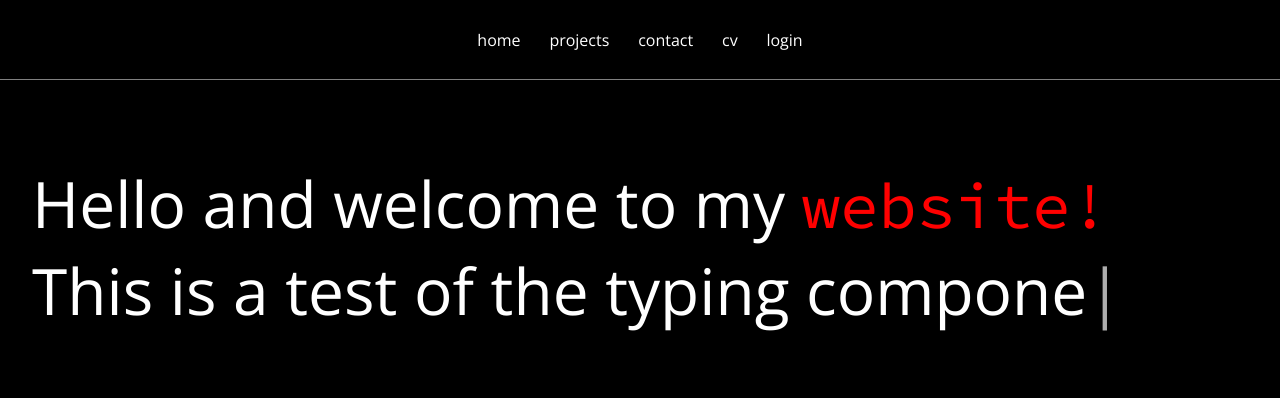
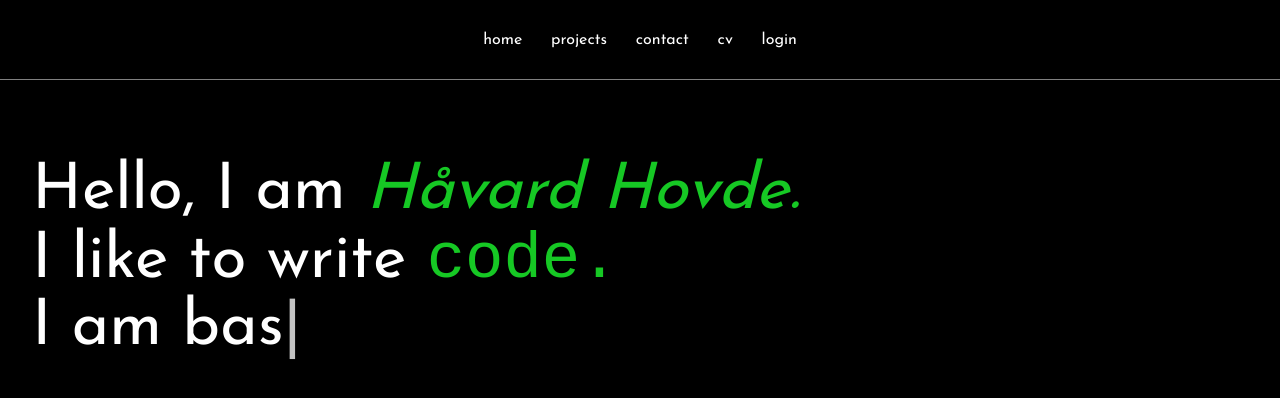
Before and after one commit to havardhovde/portfolio, a React (Create React App) app: page /home in a window 1280 px wide. Shown: the top 398 px of the page. Built offline with nearby package versions, Linux system fonts and the light colour scheme; no server answers.

Commit message:
small front page updates

```diff
--- a/package.json
+++ b/package.json
@@ -18,6 +18,7 @@
     "react-spinners": "^0.8.0",
     "react-typeme": "^1.0.1",
     "react-typist": "^2.0.5",
+    "react-typist-loop": "0.0.5",
     "typewriter-effect": "^2.12.2"
   },
   "scripts": {
--- a/src/App.css
+++ b/src/App.css
@@ -1,4 +1,5 @@
 @import url('https://fonts.googleapis.com/css?family=Open+Sans:300,400&display=swap');
+@import url('https://fonts.googleapis.com/css?family=Josefin+Sans|Ubuntu+Condensed&display=swap');
 
 * {
   padding: 0;
@@ -8,7 +9,9 @@
 }
 
 body, html {
-  font-family: "Open Sans";
+  /* font-family: 'Ubuntu Condensed', sans-serif; */
+  font-family: 'Josefin Sans', sans-serif;
+  /* font-family: "Open Sans"; */
 }
 
 a {
--- a/src/components/Home.css
+++ b/src/components/Home.css
@@ -1,4 +1,7 @@
 @import url('https://fonts.googleapis.com/css?family=Source+Code+Pro&display=swap');
+@import url('https://fonts.googleapis.com/css?family=IBM+Plex+Mono&display=swap');
+@import url('https://fonts.googleapis.com/css?family=Ubuntu+Mono&display=swap');
+@import url('https://fonts.googleapis.com/css?family=Space+Mono&display=swap');
 
 .homePage {
     justify-content: start;
@@ -20,9 +23,13 @@
 }
 
 .textFlair {
-    color: red;
-    /* font-style: italic; */
-    font-family: 'Source Code Pro', monospace;
+    color: #16c824;
+    font-style: italic;
+}
+
+.textFlairMono {
+  color: #16c824;
+  font-family: monospace;
 }
 
 .Typist .Cursor {
--- a/src/components/Home.js
+++ b/src/components/Home.js
@@ -1,22 +1,24 @@
 import React from 'react'
 import './Home.css'
 import Typist from 'react-typist';
+import TypistLoop from 'react-typist-loop';
 
 const Home = () => {
     return(
         <main className='homePage'>
             <h1 className='typistText'>
                 <Typist>
-                    <span>Hello and welcome to my <span className='textFlair'>website!</span></span>
+                    <span>Hello, I am <span className='textFlair'>Håvard Hovde.</span></span>
                     <Typist.Delay ms={500} />
                     <br />
-                    <span>This is a test of the typing component.</span>
+                    <span>I like to write <span className='textFlairMono'>code.</span></span>
                     <Typist.Delay ms={1000} />
-                    <Typist.Backspace count={10} />
-                    <span>effect.</span>
-                    <Typist.Delay ms={2000} />
+                    {/* <Typist.Backspace count={19} /> */}
                     <br />
-                    <span>Here is some more text.</span>
+                    <span>I am based in <span className='textFlair'>Oslo, Norway.</span></span>
+                    {/* <Typist.Delay ms={2000} />
+                    <br />
+                    <span>Here is some more text.</span> */}
                 </Typist>
             </h1>
         </main>
```
Also changed, not shown: 1 other file (tests, documents, lock files or other folders).
